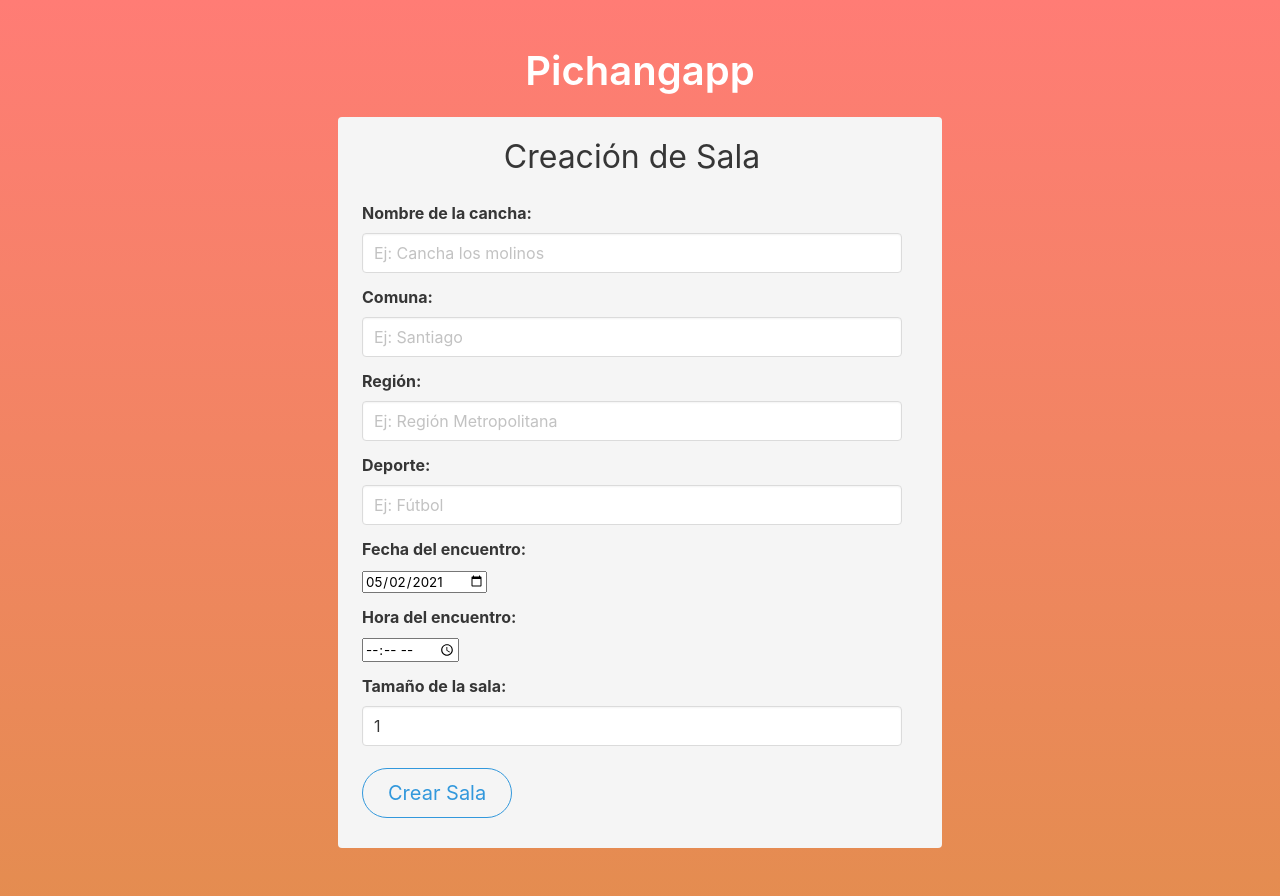
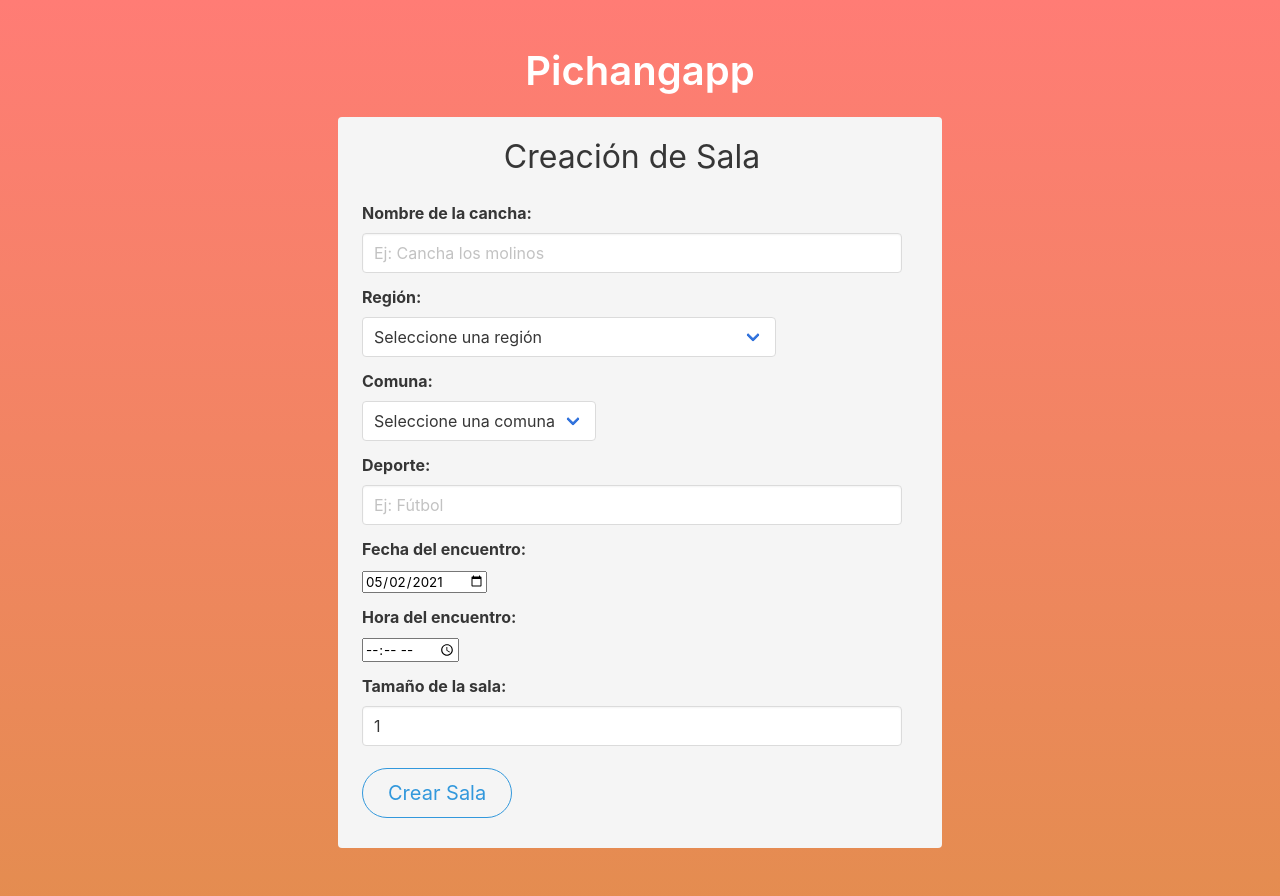
Before and after one commit to DCC-CC4401/2021-1-Grupo-2, a Django app: page /create_room/ in a window 1280 px wide. Run offline with Django 3.2, Linux system fonts and the light colour scheme.

Commit message:
- fixed: create_room.html, changed the formulary to include selection for region and comunas. - added: regiones_comunas.js with information to complete create_room.html - fixed: views.py to post the information to the data base of rooms, also, to retrieve information from the Activity Model with the get method

```diff
--- a/pichapp/models.py
+++ b/pichapp/models.py
@@ -60,7 +60,7 @@ class Room(models.Model):
     )
     current_size = models.IntegerField(
         verbose_name='Participantes actuales',
-        default=0
+        default=1
     )
     max_size = models.IntegerField(
         verbose_name='Participantes máximos'
--- /dev/null
+++ b/pichapp/static/pichapp/regiones_comunas.js
@@ -0,0 +1,53 @@
+/**
+ * Diccionario de regiones y sus comnunas
+ */
+var comunas = {
+    "Arica y Parinacota" : ["Arica", "Camarones", "General Lagos", "Putre"],
+    "Tarapacá" : ["Alto Hospicio", "Iquique", "Camiña", "Colchane", "Huara", "Pica","Pozo Almonte"],
+    "Antofagasta" : ["Antofagasta", "Mejillones", "Sierra Gorda", "Taltal", "Calama", "Ollagüe", "San Pedro de Atacama", "María Elena", "Tocopilla"],
+    "Atacama" : ["Chañaral", "Diego de Almagro", "Caldera", "Copiapó", "Tierra Amarilla", "Alto del Carmen", "Freirina", "Huasco", "Vallenar"],
+    "Coquimbo" : ["Canela", "Illapel", "Los Vilos", "Salamanca", "Andacollo", "Coquimbo", "La Higuera", "La Serena", "Paihuano", "Vicuña", "Combarbalá", "Monte Patria", "Ovalle", "Punitaqui", "Río Hurtado"],
+    "Valparaíso" : ["Isla de Pascua", "Calle Larga", "Los Andes", "Rinconada de los Andes", "San Esteban", "Limache", "Olmué", "Quilpué", "Villa Alemana", "Cabildo", "La Ligua", "Papudo", "Petorca", "Zapallar", "Hijuelas", "La Calera", "La Cruz", "Nogales", "Quillota", "Algarrobo", "Cartagena", "El Quisco", "El Tabo", "San Antonio", "Santo Domingo", "Catemu", "Llaillay", "Panquehue", "Putaendo", "San Felipe", "Santa María", "Casablanca", "Concón", "Juan Fernández", "Puchuncaví", "Quintero", "Valparaíso", "Viña del Mar"],
+    "Región del Libertador Gral. Bernardo O’Higgins" : ["Codegua", "Coinco", "Coltauco", "Doñihue", "Graneros", "Las Cabras", "Machalí", "Malloa", "Olivar", "Peumo", "Pichidegua", "Quinta de Tilcoco", "Rancagua", "Requínoa", "Rengo", "San Francisco de Mostazal", "San Vicente de Tagua Tagua", "La Estrella", "Litueche", "Marchigüe", "Navidad", "Paredones", "Pichilemu", "Chépica", "Chimbarongo", "Lolol", "Nancagua", "Palmilla", "Peralillo", "Placilla", "Pumanque", "San Fernando", "Santa Cruz"],
+    "Región del Maule" : ["Cauquenes", "Chanco", "Pelluhue", "Curicó", "Hualañé", "Licantén", "Molina", "Rauco", "Romeral", "Sagrada Familia", "Teno", "Vichuquén", "Colbún", "Linares", "Longaví", "Parral", "Retiro", "San Javier de Loncomilla", "Villa Alegre", "Yerbas Buenas", "Constitución", "Curepto", "Empedrado", "Maule", "Pelarco", "Pencahue", "Río Claro", "San Clemente", "San Rafael", "Talca"],
+    "Ñuble" : ["Bulnes", "Chillán", "Chillán Viejo", "El Carmen", "Pemuco", "Pinto", "Quillón", "San Ignacio", "Yungay", "Cobquecura", "Coelemu", "Ninhue", "Portezuelo", "Quirihue", "Ránquil", "Treguaco", "Coihueco", "Ñiquén", "San Carlos", "San Fabián", "San Nicolás"],
+    "Región del Biobío" : ["Arauco", "Cañete", "Contulmo", "Curanilahue", "Lebu", "Los Álamos", "Tirúa", "Alto Biobío", "Antuco", "Cabrero", "Laja", "Los Ángeles", "Mulchén", "Nacimiento", "Negrete", "Quilaco", "Quilleco", "San Rosendo", "Santa Bárbara", "Tucapel", "Yumbel", "Chiguayante", "Concepción", "Coronel", "Florida", "Hualpén", "Hualqui", "Lota", "Penco", "San Pedro de la Paz", "Santa Juana", "Talcahuano", "Tomé"],
+    "Región de la Araucanía" : ["Carahue", "Cholchol", "Cunco", "Curarrehue", "Freire", "Galvarino", "Gorbea", "Lautaro", "Loncoche", "Melipeuco", "Nueva Imperial", "Padre Las Casas", "Perquenco", "Pitrufquén", "Pucón", "Saavedra", "Temuco", "Teodoro Schmidt", "Toltén", "Vilcún", "Villarrica", "Angol", "Collipulli", "Curacautín", "Ercilla", "Lonquimay", "Los Sauces", "Lumaco", "Purén", "Renaico", "Traiguén", "Victoria"],
+    "Región de Los Ríos" : ["Futrono", "La Unión", "Lago Ranco", "Río Bueno", "Corral", "Lanco", "Los Lagos", "Máfil", "Mariquina", "Paillaco", "Panguipulli", "Valdivia"],
+    "Región de Los Lagos" : [ "Ancud", "Castro", "Chonchi", "Curaco de Vélez", "Dalcahue", "Puqueldón", "Queilén", "Quellón", "Quemchi", "Quinchao", "Calbuco", "Cochamó", "Fresia", "Frutillar", "Llanquihue", "Los Muermos", "Maullín", "Puerto Montt", "Puerto Varas", "Osorno", "Puerto Octay", "Purranque", "Puyehue", "Río Negro", "San Pablo", "San Juan de la Costa", "Chaitén", "Futaleufú", "Hualaihué", "Palena"],
+    "Región Aisén del Gral. Carlos Ibáñez del Campo" : ["Aysén", "Cisnes", "Guaitecas", "Cochrane", "O'Higgins", "Tortel", "Coyhaique", "Lago Verde", "Chile Chico", "Río Ibáñez"],
+    "Región de Magallanes y de la Antártica Chilena" : ["Antártica", "Cabo de Hornos", "Laguna Blanca", "Punta Arenas", "Río Verde", "San Gregorio", "Porvenir", "Primavera", "Timaukel", "Natales", "Torres del Paine"],
+    "Región Metropolitana de Santiago" : ["Colina", "Lampa", "Tiltil", "Pirque", "Puente Alto", "San José de Maipo", "Buin", "Calera de Tango", "Paine", "San Bernardo", "Alhué", "Curacaví", "María Pinto", "Melipilla", "San Pedro", "Cerrillos", "Cerro Navia", "Conchalí", "El Bosque", "Estación Central", "Huechuraba", "Independencia", "La Cisterna", "La Granja", "La Florida", "La Pintana", "La Reina", "Las Condes", "Lo Barnechea", "Lo Espejo", "Lo Prado", "Macul", "Maipú", "Ñuñoa", "Pedro Aguirre Cerda", "Peñalolén", "Providencia", "Pudahuel", "Quilicura", "Quinta Normal", "Recoleta", "Renca", "San Miguel", "San Joaquín", "San Ramón", "Santiago", "Vitacura", "El Monte", "Isla de Maipo", "Padre Hurtado", "Peñaflor", "Talagante"]
+}
+
+
+/*
+* Genera las opciones de las regiones para el dropdown del formulario.
+*/
+function make_regiones() {
+    node = document.getElementById("region");
+    html_inject = '<option value=""> Seleccione una región </option>';
+    for (value of Object.keys(comunas)){
+        html_inject += `
+        <option value="${value}">${value}</option>`;
+    };
+    node.innerHTML = html_inject;
+}
+
+
+/**
+ * Se ejecuta cuando se cambia la región en el formulario, actualiza el dropdown de comunas
+ * con las que pertenecen a la nueva región
+ * @param {dropdown regiones} node
+ */
+function region_change(node) {
+    comunas_node = document.getElementById("comuna");
+    options = '<option value=""> Seleccione una Comuna </option>';
+    region_actual = node.value;
+    if (region_actual != "") {
+        for (comuna of comunas[region_actual]) {
+            options += `<option value="${comuna}">${comuna}</option>`;
+        }
+    }
+    comunas_node.innerHTML = options;
+}
--- a/pichapp/templates/pichapp/room/create_room.html
+++ b/pichapp/templates/pichapp/room/create_room.html
@@ -9,6 +9,7 @@
   <link rel="stylesheet" type="text/css" href="{% static 'pichapp/mystyles.css' %}">
   <link rel="stylesheet" type="text/css" href="{% static 'pichapp/room.css' %}">
   <script src="{% static 'pichapp/notification.js' %}"></script>
+  <script src="{% static 'pichapp/regiones_comunas.js' %}"> </script>
 </head>
 
 </body>
@@ -25,34 +26,39 @@
             <div class="field">
               <label class="label">Nombre de la cancha:</label>
               <p class="control has-icons-right">
-                <input class="input" type="text" placeholder="Ej: Cancha los molinos" name="nombre_cancha">
-              </p>
-            </div>
-            <div class="field">
-              <label class="label">Comuna: </label>
-              <p class="control has-icons-right">
-                <input class="input" type="text" placeholder="Ej: Santiago" name="nombre_comuna">
+                <input class="input" type="text" placeholder="Ej: Cancha los molinos" name="nombre_cancha" required>
               </p>
             </div>
 
             <div class="field">
               <label class="label">Región: </label>
-              <p class="control has-icons-right">
-                <input class="input" type="text" placeholder="Ej: Región Metropolitana" name="nombre_region">
-              </p>
+              <div class="select control has-icons-right">
+                  <select id = "region" onchange="region_change(this)" class="input"  name="nombre_region" required>
+                      <option value=""> Seleccione una región</option>
+                  </select>
+              </div>
+            </div>
+
+            <div class="field">
+              <label class="label">Comuna: </label>
+              <div class="select control has-icons-right">
+                  <select id = "comuna" class="input" name="nombre_comuna" required>
+                      <option value=""> Seleccione una comuna</option>
+                  </select>
+              </div>
             </div>
 
             <div class="field">
               <label class="label">Deporte: </label>
               <p class="control has-icons-right">
-                <input class="input" type="text" placeholder="Ej: Fútbol" name="nombre_actividad">
+                <input class="input" type="text" placeholder="Ej: Fútbol" name="nombre_actividad" required>
               </p>
             </div>
 
             <div class="field">
               <label class="label">Fecha del encuentro: </label>
               <p class="control has-icons-right">
-                <input type="date" id="start" name="fecha" value="{{ fecha }}" min="{{ fecha }}">
+                <input type="date" id="start" name="fecha" value="{{ fecha }}" min="{{ fecha }}" required>
               </p>
             </div>
 
@@ -66,7 +72,7 @@
             <div class="field">
               <label class="label"> Tamaño de la sala: </label>
               <p class="control has-icons-right">
-                <input class="input" type="number" name="tamano_sala" min="1" max="30" value="1">
+                <input class="input" type="number" name="tamano_sala" min="1" max="30" value="1" required>
               </p>
             </div>
             <button class="button is-info is-rounded is-outlined is-medium" type="submit"> Crear Sala </button>
@@ -76,6 +82,12 @@
     </div>
   </div>
 </div>
+
+  <!-- Make regiones -->
+  <script>
+  make_regiones();
+  </script>
+
 </body>
 
 </html>
--- a/pichapp/views.py
+++ b/pichapp/views.py
@@ -1,6 +1,6 @@
 from django.shortcuts import render
-from pichapp.models import User
-from datetime import date
+from pichapp.models import User, Room, ActivityCategory
+from datetime import date, datetime
 from django.contrib.auth import authenticate, login, logout
 from django.http import HttpResponseRedirect
 from django.shortcuts import render, redirect
@@ -20,13 +20,21 @@ def create_room(request):
         nombre_comuna = request.POST["nombre_comuna"]
         nombre_region = request.POST["nombre_region"]
         nombre_actividad = request.POST["nombre_actividad"]
+
+        activity_object = ActivityCategory.objects.get(verbose_name=nombre_actividad)
+
+
         fecha = request.POST["fecha"]
         hora_encuentro = request.POST["hora_encuentro"]
-        tamano_sala = request.POST["tamano_sala"]
-        anfitrion = request.user.username #Obtenemos el nombre de usuario del anfitrión
+        tamano_sala = int(request.POST["tamano_sala"])
+        anfitrion = request.user #Obtenemos el nombre de usuario del anfitrión
 
+        room = Room.objects.create(host=anfitrion,category=activity_object,
+                                   max_size=tamano_sala, place=nombre_region + ", " + nombre_comuna + ", " + nombre_cancha,
+                                   activity_datetime=datetime.fromisoformat(fecha + "T" + hora_encuentro))
+        room.save() #Guardamos la sala en la base
 
-        return HttpResponseRedirect('/_sala')
+        return HttpResponseRedirect('/create_room/')
 
 
 def register_user(request):
```
Also changed, not shown: horoscope.jpg (added).
